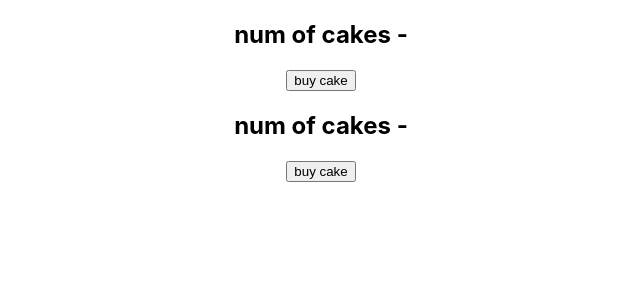
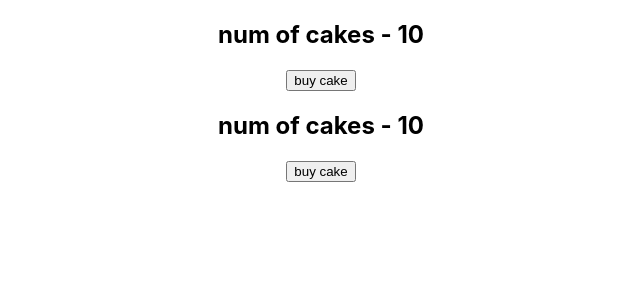
Before and after one commit to meisam-msr/redux, a React (Create React App) app: page / in a window 1280 px wide. Shown: the top 300 px of the page, without its empty margins (319-959 px from the left). Built offline with nearby package versions, Linux system fonts and the light colour scheme.

Commit message:
using rootReducer

```diff
--- a/src/components/CakeContainer.js
+++ b/src/components/CakeContainer.js
@@ -12,7 +12,7 @@ const CakeContainer = (props) => {
 
 const mapStateToProps = (state) => {
   return {
-    numOfCakes: state.numOfCakes,
+    numOfCakes: state.cake.numOfCakes,
   };
 };
 
--- a/src/components/HooksCakeContainer.js
+++ b/src/components/HooksCakeContainer.js
@@ -2,7 +2,7 @@ import { useSelector, useDispatch } from "react-redux";
 import { buyCake } from "../redux/cake/cakeActions";
 
 const HooksCakeContainer = (props) => {
-  const numOfCakes = useSelector((state) => state.numOfCakes);
+  const numOfCakes = useSelector((state) => state.cake.numOfCakes);
   const dispatch = useDispatch();
 
   return (
```
